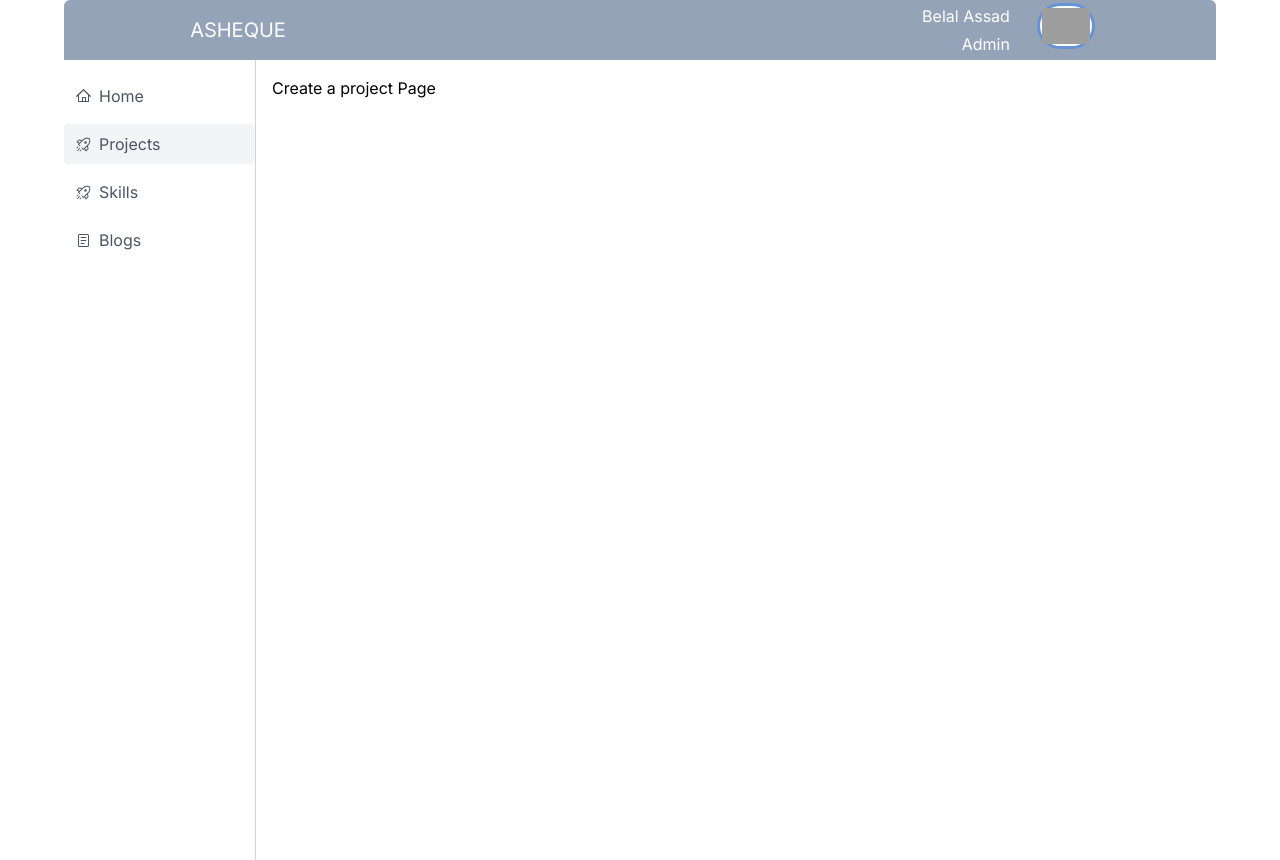
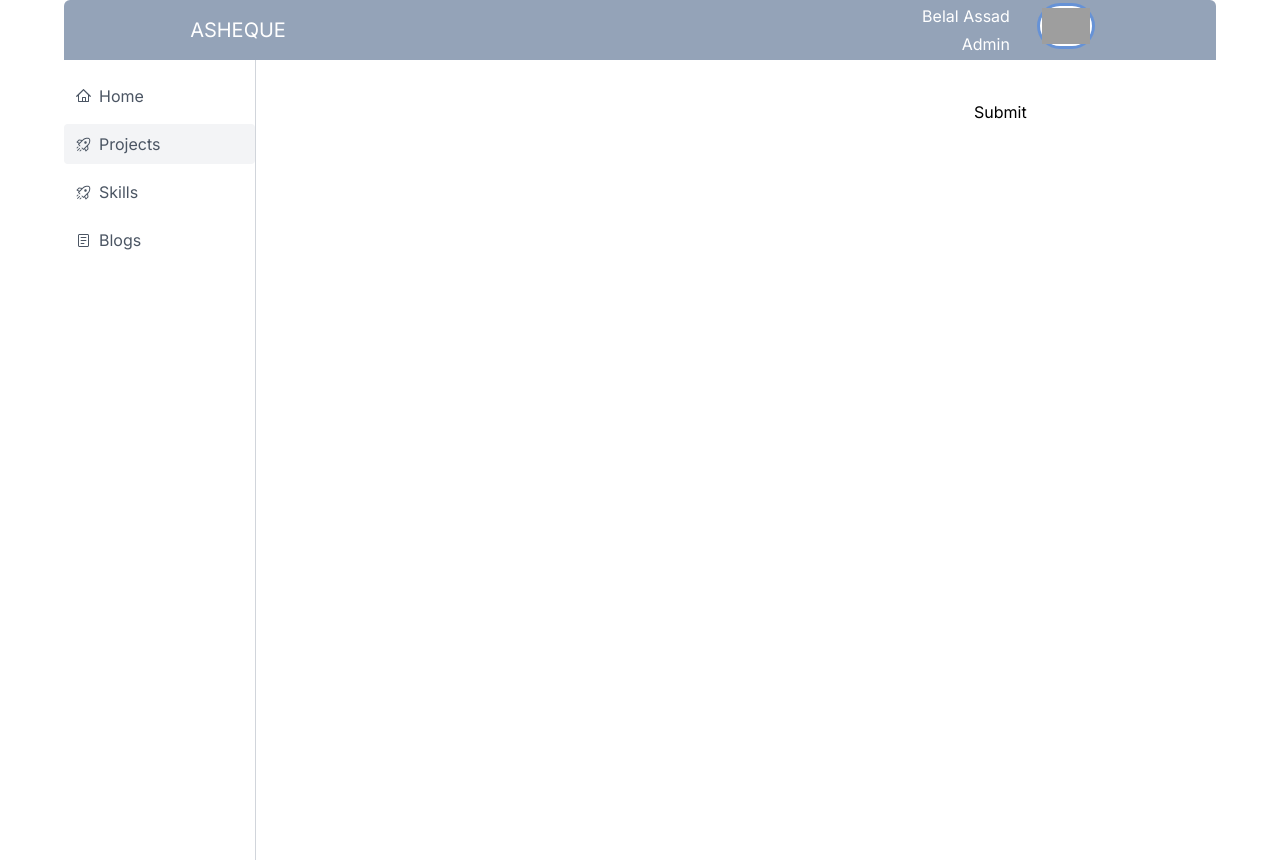
Before and after one commit to asheque33/my-portfolio-website, a Next.js app: page /admin/projects in a window 1280 px wide. Built offline with nearby package versions, Linux system fonts and the light colour scheme; grey boxes are pictures that could not be loaded.

Commit message:
creating a project page form

```diff
--- a/src/app/(AdminLayout)/admin/projects/page.tsx
+++ b/src/app/(AdminLayout)/admin/projects/page.tsx
@@ -1,7 +1,20 @@
 import React from "react";
 
 const ProjectsPage = () => {
-  return <div>Create a project Page</div>;
+  const handleCreateProject = (data: any) => {
+    console.log(data);
+  };
+  return (
+    <form onSubmit={handleCreateProject}>
+      <input type="text" name="title" id="title" />
+      <input type="text" name="description" id="description" />
+      <input type="text" name="image" id="image" />
+      <input type="text" name="live-link" id="live-link" />
+      <input type="text" name="client-link" id="client-link" />
+      <input type="text" name="server-link" id="server-link" />
+      <button type="submit">Submit</button>
+    </form>
+  );
 };
 
 export default ProjectsPage;
```
